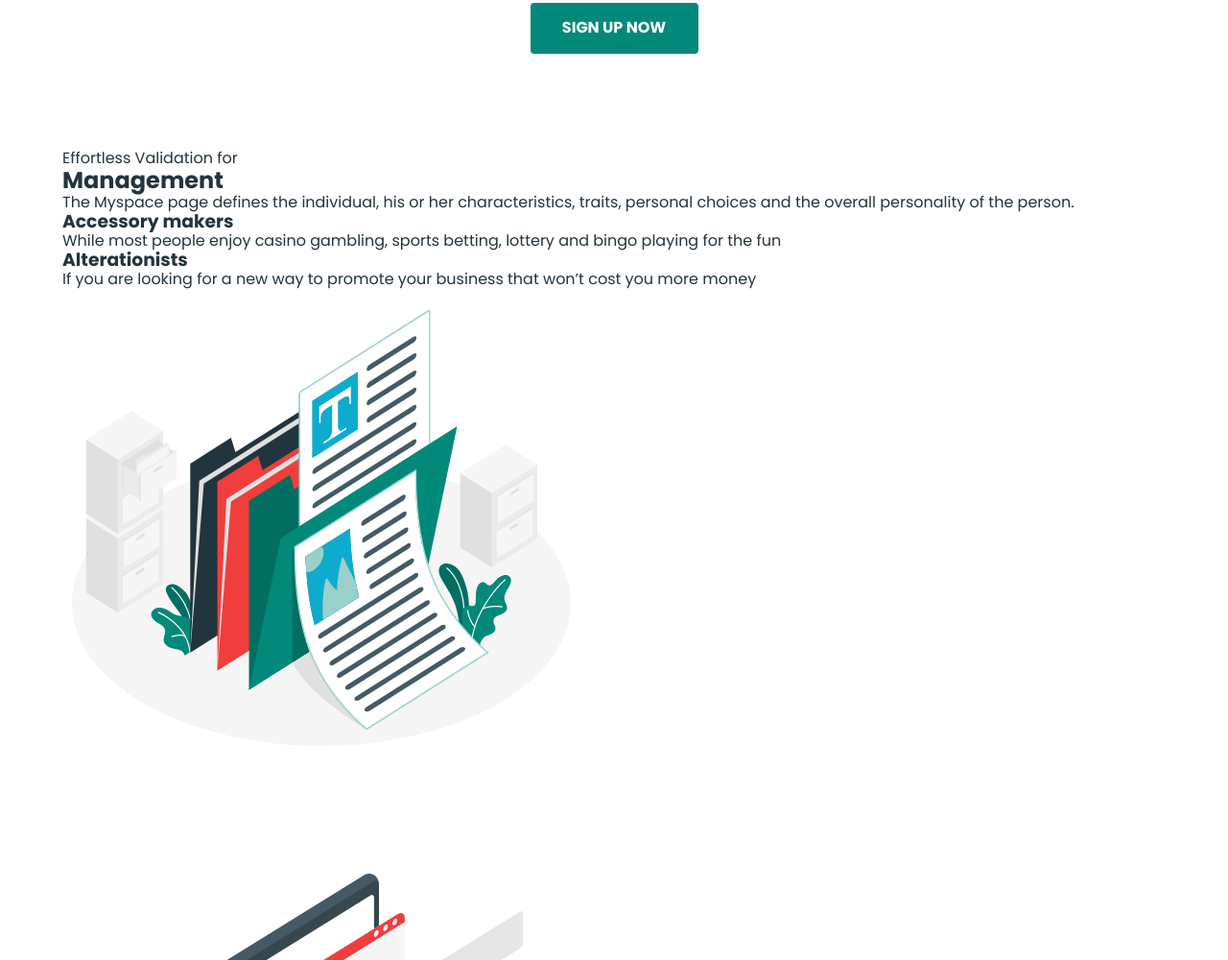
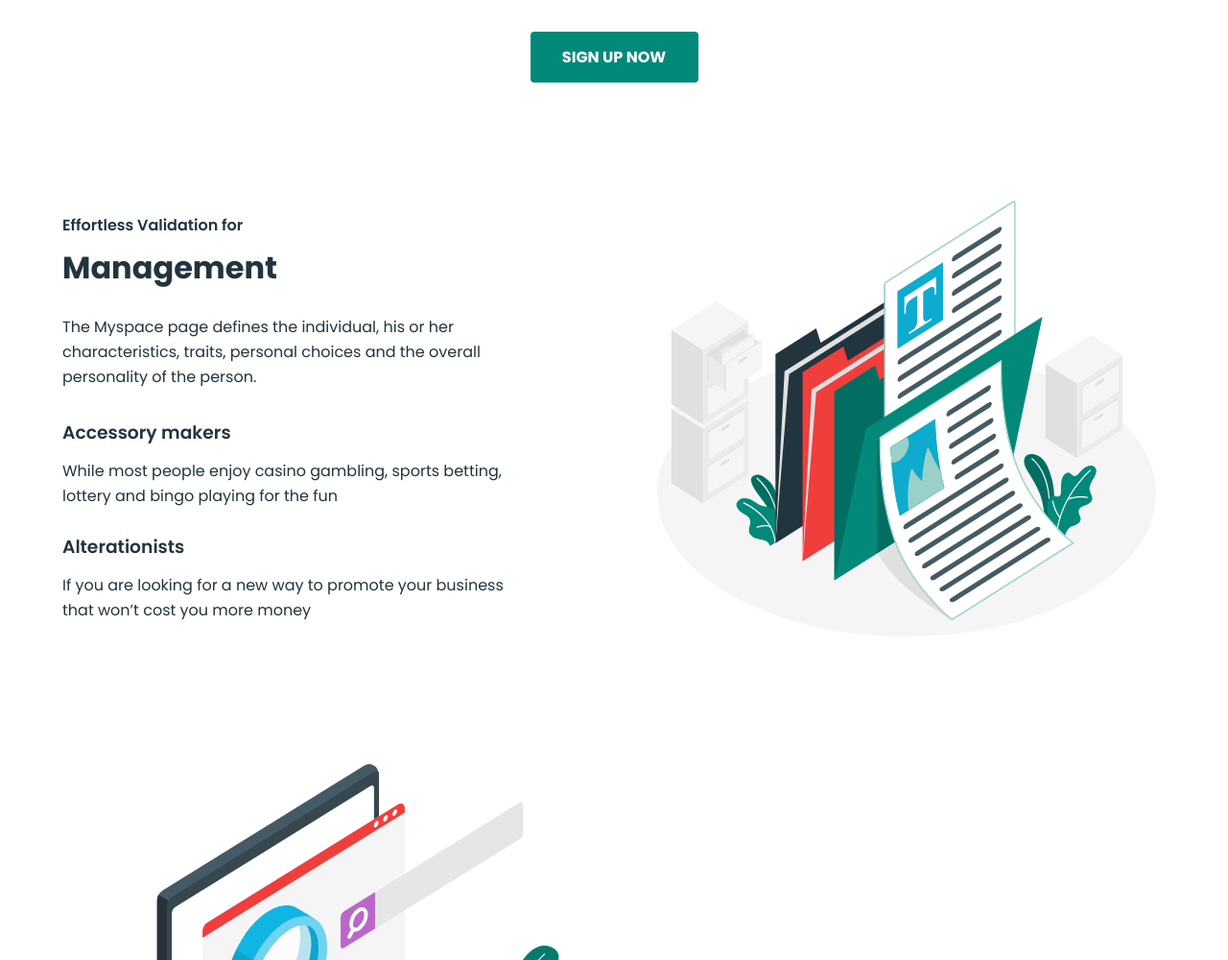
Before and after one commit to IrynaYermak/Business-promotion-practice-Yermak, a plain HTML site: page index.html in a window 1280 px wide. Shown: the part 996-1996 px from the top of the page at 96% size. Drawn offline with nearby package versions, Linux system fonts and the light colour scheme; a web font is replaced by a local one.

Commit message:
added mamagement section styles

```diff
--- a/CSS/styles.css
+++ b/CSS/styles.css
@@ -42,6 +42,7 @@ img {
 }
 
 body {
+  box-sizing: border-box;
   margin: 0;
   font-family: "Poppins", sans-serif;
   font-size: 16px;
@@ -206,3 +207,45 @@ body {
   background: #02897a;
   margin: 50px auto;
 }
+
+/* ===== Management section ===== */
+
+.management-section .container {
+  display: flex;
+  align-items: center;
+}
+
+.management-container {
+  width: 486px;
+  padding-right: 45px;
+}
+.management-text-title {
+  font-weight: 600;
+  font-size: 16px;
+  margin-bottom: 8px;
+}
+.management-title {
+  font-size: 32px;
+  margin-bottom: 25px;
+}
+
+.management-text {
+  margin-bottom: 30px;
+  text-align: left;
+}
+.management-text,
+.management-item-text {
+  line-height: 1.62;
+  text-align: left;
+}
+.management-list .management-list-item:not(:last-child) {
+  margin-bottom: 25px;
+}
+.management-subtitle {
+  font-weight: 600;
+  line-height: 1.62;
+  margin-bottom: 12px;
+}
+.management-img {
+  margin-left: auto;
+}
--- a/index.html
+++ b/index.html
@@ -4,13 +4,13 @@
     <meta charset="UTF-8" />
     <meta name="viewport" content="width=device-width, initial-scale=1.0" />
     <title>Product</title>
-    <link
+    <!-- <link
       rel="stylesheet"
       href="https://cdnjs.cloudflare.com/ajax/libs/normalize/8.0.1/normalize.min.css"
       integrity="sha512-NhSC1YmyruXifcj/KFRWoC561YpHpc5Jtzgvbuzx5VozKpWvQ+4nXhPdFgmx8xqexRcpAglTj9sIBWINXa8x5w=="
       crossorigin="anonymous"
       referrerpolicy="no-referrer"
-    />
+    /> -->
     <link rel="preconnect" href="https://fonts.googleapis.com" />
     <link rel="preconnect" href="https://fonts.gstatic.com" crossorigin />
     <link
@@ -129,31 +129,35 @@
       </section>
       <!-- Feature section end -->
       <!-- Management section -->
-      <section>
+      <section class="management-section">
         <div class="container">
-          <p>Effortless Validation for</p>
-          <h2>Management</h2>
-          <p>
-            The Myspace page defines the individual, his or her characteristics,
-            traits, personal choices and the overall personality of the person.
+          <div class="management-container">
+            <p class="management-text-title">Effortless Validation for</p>
+            <h2 class="management-title">Management</h2>
+            <p class="management-text">
+              The Myspace page defines the individual, his or her
+              characteristics, traits, personal choices and the overall
+              personality of the person.
             </p>
-          <ul>
-            <li>
-              <h3>Accessory makers</h3>
-              <p>
-                While most people enjoy casino gambling, sports betting, lottery
-                and bingo playing for the fun
+            <ul class="management-list">
+              <li class="management-list-item">
+                <h3 class="management-subtitle">Accessory makers</h3>
+                <p class="management-item-text">
+                  While most people enjoy casino gambling, sports betting,
+                  lottery and bingo playing for the fun
                 </p>
               </li>
-            <li>
-              <h3>Alterationists</h3>
-              <p>
+              <li class="management-list-item">
+                <h3 class="management-subtitle">Alterationists</h3>
+                <p class="management-item-text">
                   If you are looking for a new way to promote your business that
                   won’t cost you more money
                 </p>
               </li>
             </ul>
+          </div>
           <img
+            class="management-img"
             src="./images/management-img.svg"
             alt="sheets"
             width="540"
```
Lines whose indentation alone changed are shown as unchanged.
